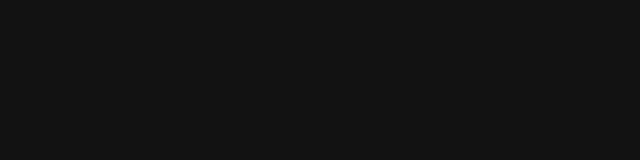
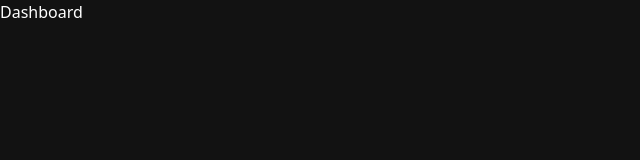
Before and after one commit to sivaprakashp-tce/QuizCraft, a React (Vite) app in the folder frontend/: page /dashboard in a window 1280 px wide. Before the commit this address had no page. Shown: the top 160 px of the page, without its empty margins (0-640 px from the left). Built offline with nearby package versions, Linux system fonts and the light colour scheme.

Commit message:
Changed routes to Dashboard

```diff
--- a/frontend/src/App.jsx
+++ b/frontend/src/App.jsx
@@ -6,6 +6,7 @@
 import Login from "./pages/Login";
 import Signup from "./pages/Signup";
 import QuizResult from './pages/QuizResult';
+import Dashboard from './pages/Dashboard';
 function App() {
   return (
     <React.Fragment>
@@ -14,6 +15,7 @@
                 <Route path="/" element={<Home />} />
                 <Route path="/login" element={<Login />} />
                 <Route path="/signup" element={<Signup />} />
+                <Route path="/dashboard" element={<Dashboard />} />
                 <Route path='/quiz/:quizId' element={<QuizIntro />} />
                 <Route path='/quiz/question/:number' element={<QuizQuestion />} />
                 <Route path='/quiz/result' element={<QuizResult />} />
```
